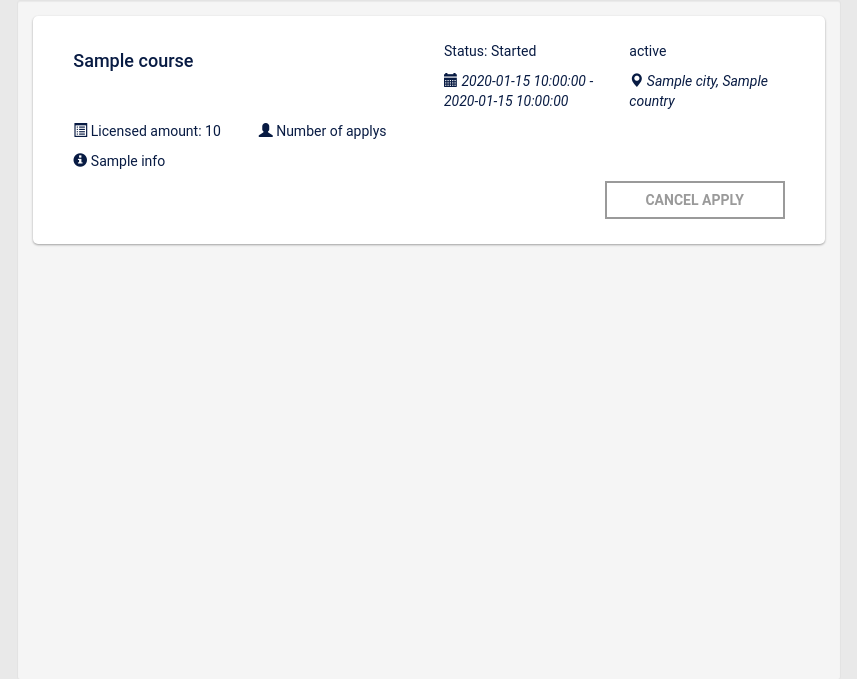
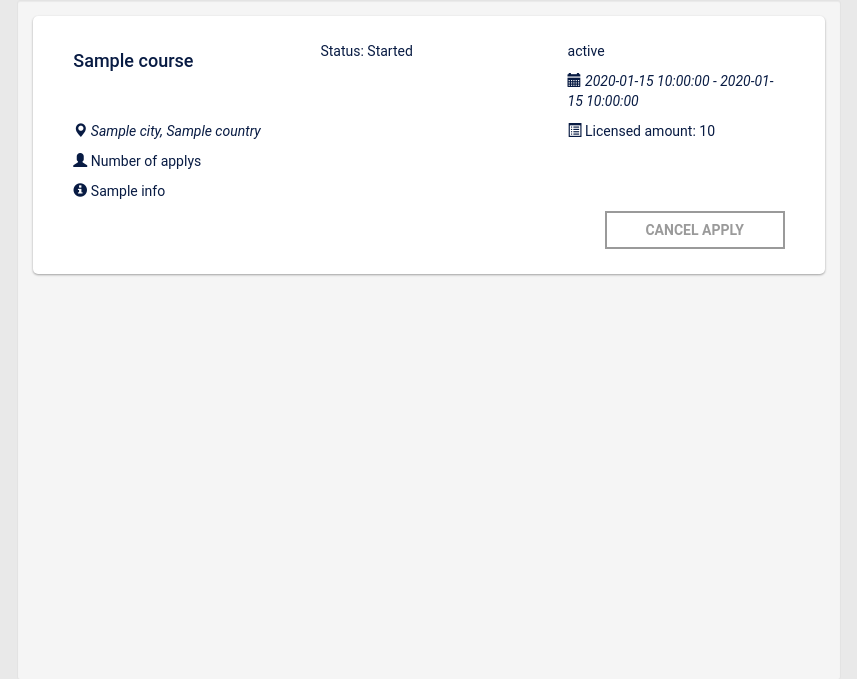
Before and after one commit to teamimperial/Back-end-, a Flask app: template Python-code/templates/courses-s.html in a window 1280 px wide. Shown: the part 50-729 px from the top of the page, without its empty margins (211-1068 px from the left). Run offline with Flask 2, Linux system fonts and the light colour scheme; the template is opened without the code that fills it: most values are stand-ins (such as "Sample title", 1, 10 or a date in 2020); some libraries are stand-ins or nearby versions.

Commit message:
fix course card view

```diff
--- a/Python-code/templates/courses-s.html
+++ b/Python-code/templates/courses-s.html
@@ -47,28 +47,29 @@
 						{% for course in courses %}
 						<a href={{course.link}}>
 						<div class="card container">
-							<div class="col-md-6">
+							<div class="col-md-4">
 								<h4 id="course-name">{{ course.course_name }}</h4></div>
-							<div class="col-md-3">
+							<div class="col-md-4">
 								<p>Status: <span>{{course.status}}</span></p>
 							</div>
-                            <div class="col-md-3">
+                            <div class="col-md-4">
                                 <p><span>{{ course.status_student }}</span></p>
                             </div>
-
-							<div class="col-md-3">
+							<div class="col-md-4"></div>
+							<div class="col-md-4">
 								<p><i class="glyphicon glyphicon-calendar"></i> <cite id="time">{{course.date_of_start}} -
 									{{ course.date_of_end }}</cite></p>
 							</div>
-							<div class="col-md-3">
+							<div class="col-md-4">
 								<p><i class="glyphicon glyphicon-map-marker"></i> <cite id="geolocation">{{ course.city }}, {{ course.country }}</cite>
 								</p>
 							</div>
-							<div class="col-md-3">
+							<div class="col-md-4"></div>
+							<div class="col-md-4">
 								<p><i class="glyphicon glyphicon-list-alt"></i> <span
 										id="full-amount">Licensed amount: {{ course.amount }}</span></p>
 							</div>
-							<div class="col-md-3">
+							<div class="col-md-4">
 								<p><i class="glyphicon glyphicon-user"></i> <span
 										id="apply-amount">Number of applys</span></p>
 							</div>
```
